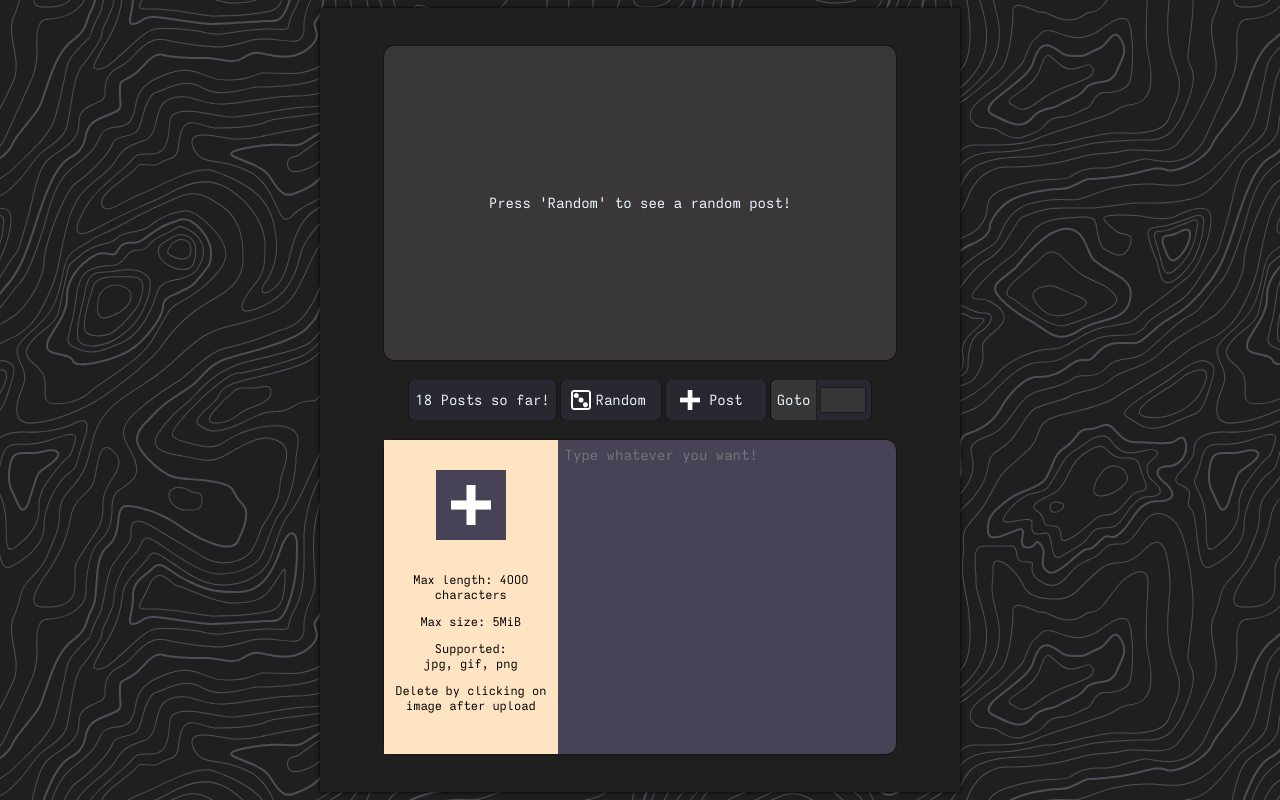
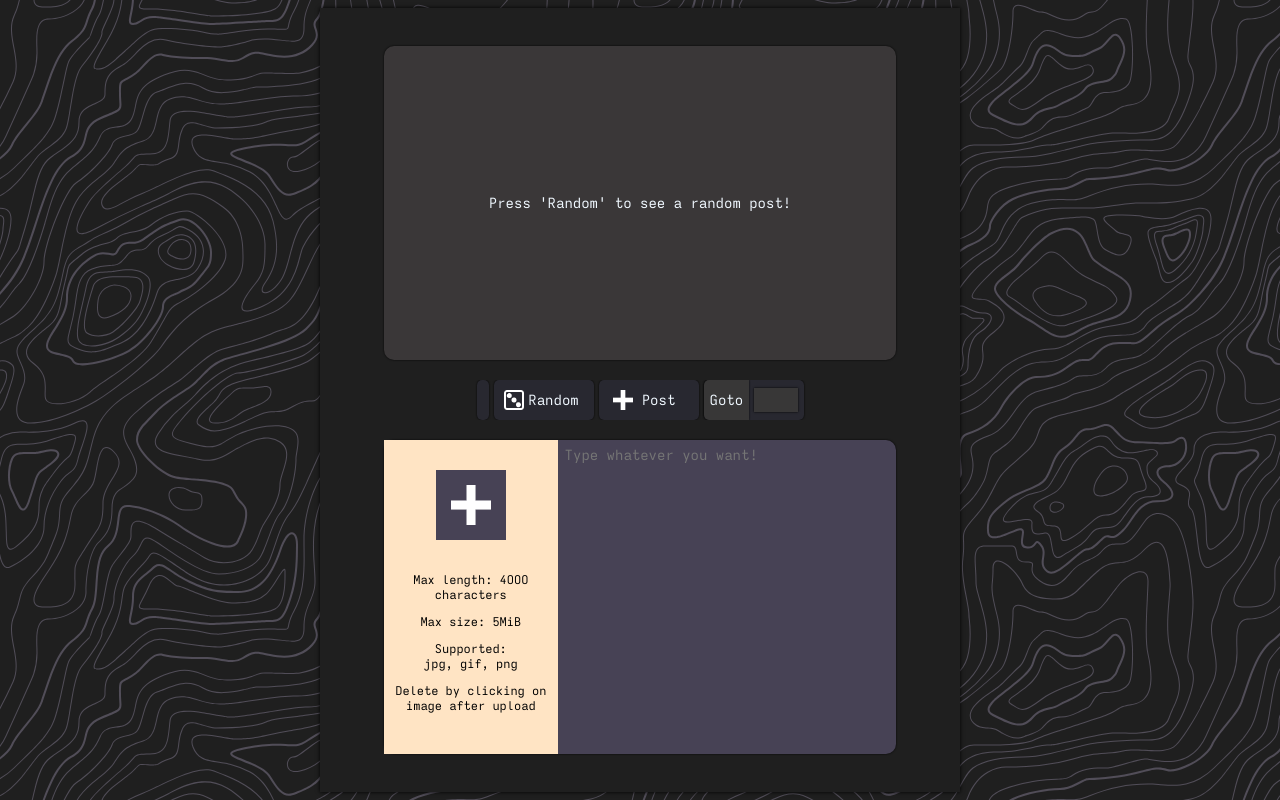
Before and after one commit to Hallowaa/Fortune, a website: page front/index.html in a window 1280 px wide. Drawn offline with nearby package versions, Linux system fonts and the light colour scheme; no server answers.

Commit message:
As always, I push something I used to test shit

```diff
--- a/front/index.html
+++ b/front/index.html
@@ -21,7 +21,6 @@
             </div>
             <div id="buttons">
                 <div id="total">
-                    18 Posts so far!
                 </div>
                 <button id="random" class="btn">
                     <div class="btn-container">
```
